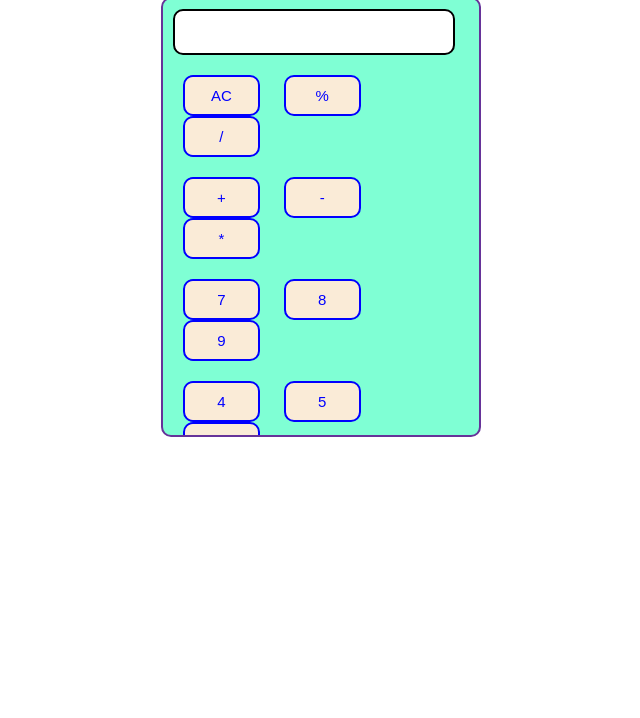
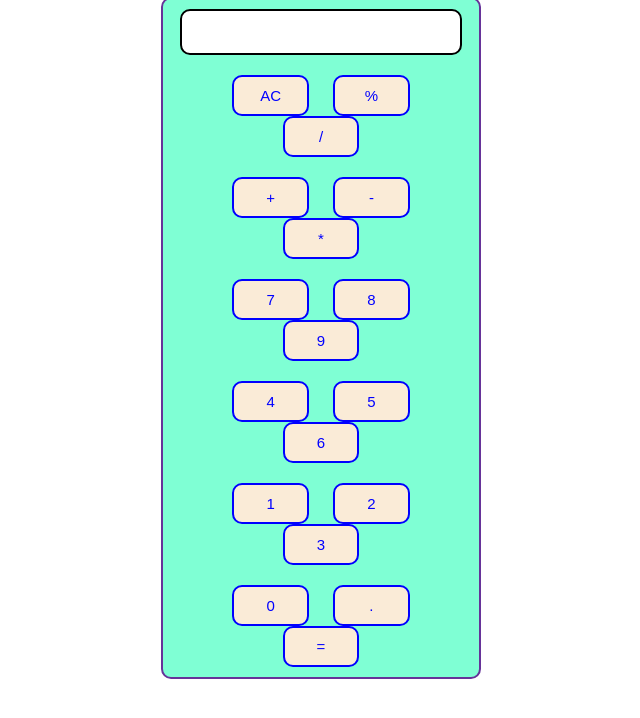
Before and after one commit to sanjaydambal/calculator, a plain HTML site: page index.html in a window 1280 px wide. Shown: the part 40-758 px from the top of the page, without its empty margins (319-959 px from the left). Drawn offline with Linux system fonts and the light colour scheme.

Commit message:
Update style.css

```diff
--- a/style.css
+++ b/style.css
@@ -5,8 +5,8 @@
 }
 
 html,body {
-    width: 100vw;
-    height: 100vh;
+    /* width: 100vw;
+    height: 100vh; */
     overflow: hidden;
 
 
@@ -14,19 +14,18 @@ html,body {
 }
 
 .container {
+    text-align:center;
     display: flex;
     flex-direction: column;
     overflow: hidden;
-     width: 25vw;
-    height: 55vh;
+     width: 25%;
+    height: 65%;
     background-color: aquamarine;
     border: 2px solid rebeccapurple;
     border-radius: 10px;
     /* align-items: center; */
     justify-items: center;
     margin: auto;
-
-
 }
 
 .center {
```
